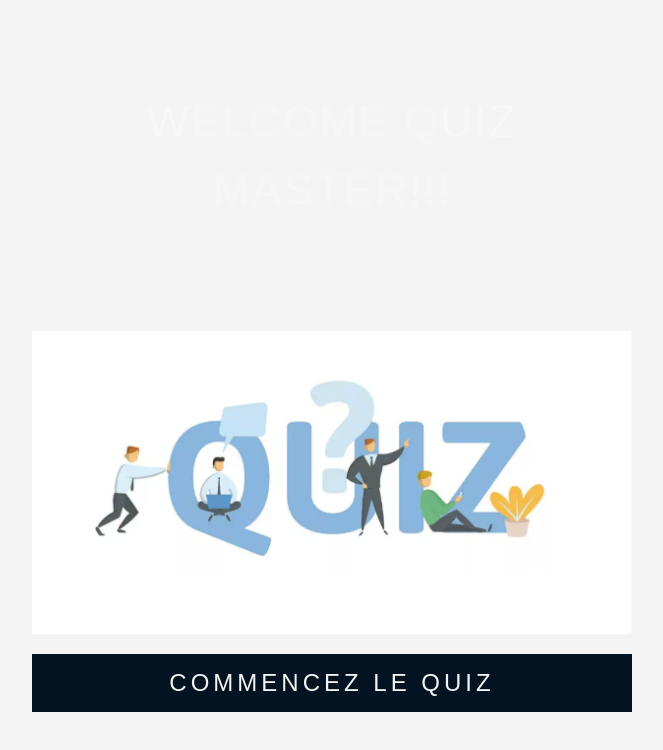
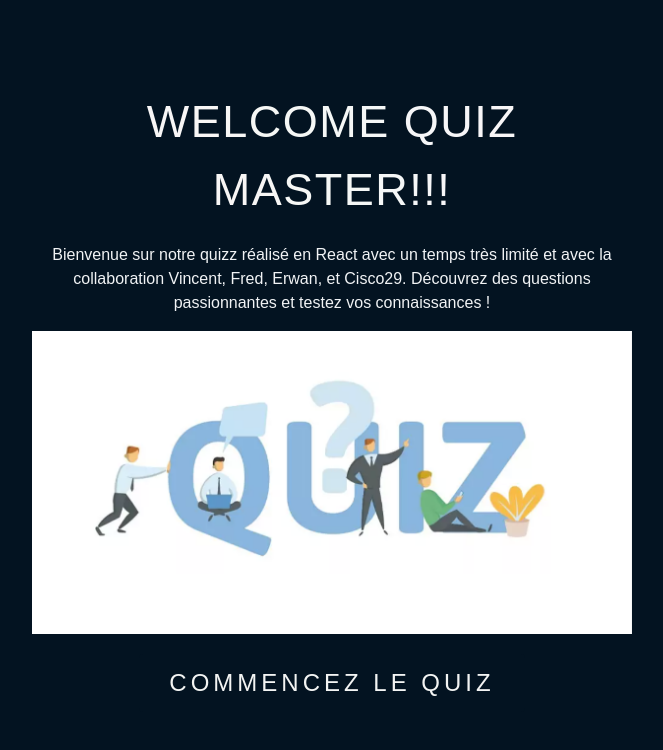
Before and after one commit to VChiofalo/quizzmaster, a React (Vite) app: page / in a window 1280 px wide. Shown: the top 750 px of the page, without its empty margins (308-971 px from the left). Built offline with nearby package versions, Linux system fonts and the light colour scheme.

Commit message:
changement index.css
couleur body

```diff
--- a/src/index.css
+++ b/src/index.css
@@ -1,9 +1,9 @@
-:root {
+body {
   font-family: Inter, system-ui, Avenir, Helvetica, Arial, sans-serif;
   line-height: 1.5;
   font-weight: 400;
   color: #f1f3f5;
-  background-color: #031321;
+  background-color: #031321 !important;
 
   font-synthesis: none;
   text-rendering: optimizeLegibility;
```
Also changed, not shown: src/components/Home/Home.module.css (indentation only).
